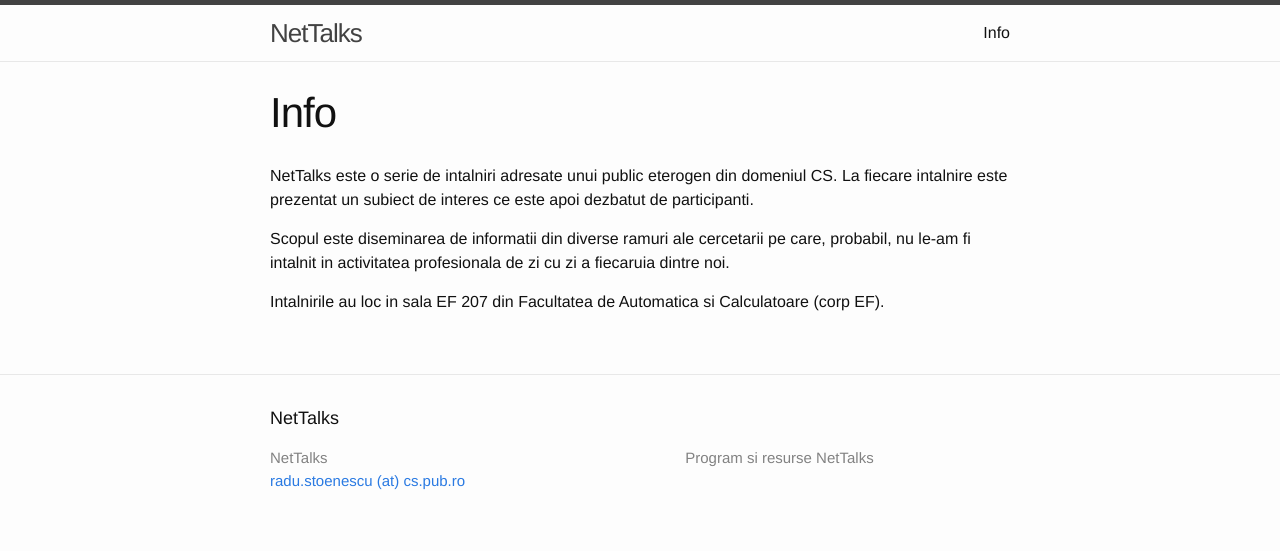
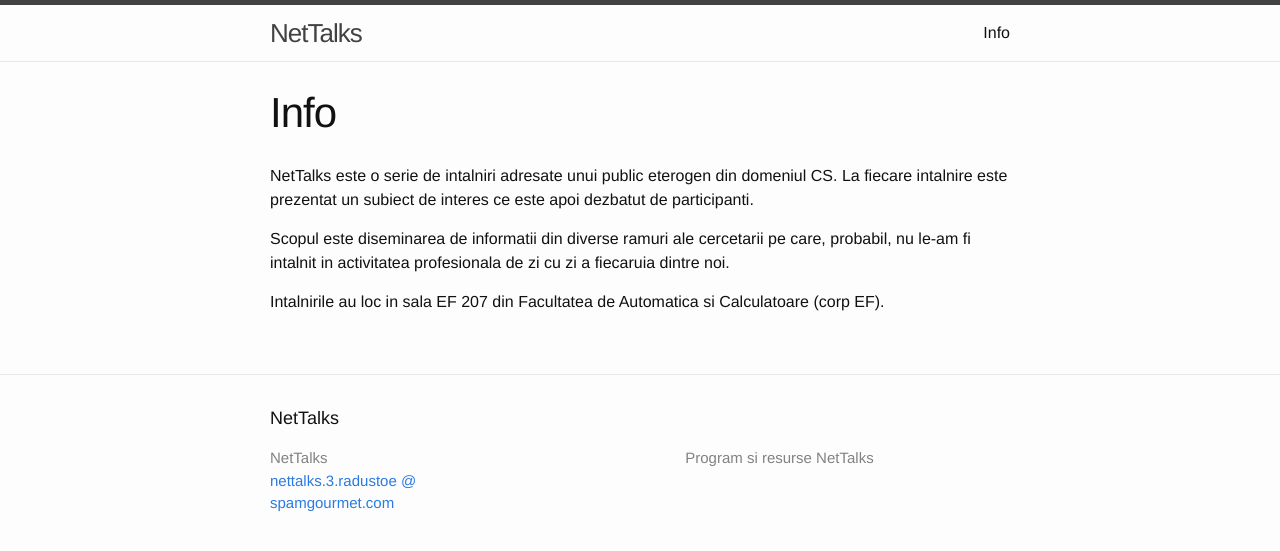
Before and after one commit to nets-cs-pub-ro/nettalks, a Jekyll site: the page built from about.md, in a window 1280 px wide. Shown: the top 551 px of the page. Built offline with Jekyll 4.4.1, drawn with Linux system fonts in a browser that asks for light colours.

Commit message:
[o] Change mail address.

```diff
--- a/_config.yml
+++ b/_config.yml
@@ -1,6 +1,6 @@
 # Site settings
 title: NetTalks
-email: radu.stoenescu (at) cs.pub.ro
+email: nettalks.3.radustoe @ spamgourmet.com
 description: > # this means to ignore newlines until "baseurl:"
   Program si resurse NetTalks
 baseurl: "/nettalks" # the subpath of your site, e.g. /blog/
```
